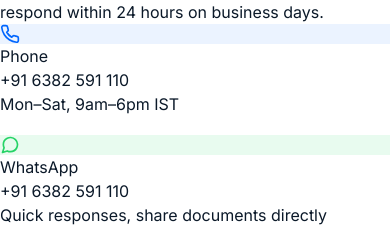
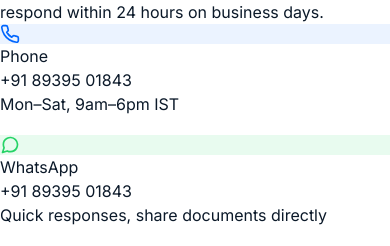
Before and after one commit to adithya300800/ACS_Chennai, a React (Vite) app: page /contact in a window 390 px wide. Shown: the part 140-386 px from the top of the page. Built offline with nearby package versions, Linux system fonts and the light colour scheme; the HTML template or start-up script is replaced by a standard one.

Commit message:
Update phone number to +91 89395 01843 across site references

```diff
--- a/src/components/Contact.jsx
+++ b/src/components/Contact.jsx
@@ -14,7 +14,7 @@
         </form>
         <div className="mt-8 text-base">
           <b>Email:</b> info@acschennai.com<br/>
-          <b>Phone:</b> +91 98765 43210<br/>
+          <b>Phone:</b> +91 89395 01843<br/>
           <b>Location:</b> Chennai, India
         </div>
       </div>
--- a/src/pages/Contact.jsx
+++ b/src/pages/Contact.jsx
@@ -75,7 +75,7 @@
                 </div>
                 <div>
                   <div className="contact-card-label">Phone</div>
-                  <div className="contact-card-value">+91 6382 591 110</div>
+                  <div className="contact-card-value">+91 89395 01843</div>
                   <div className="contact-card-sub">Mon–Sat, 9am–6pm IST</div>
                 </div>
               </div>
@@ -89,7 +89,7 @@
                 </div>
                 <div>
                   <div className="contact-card-label">WhatsApp</div>
-                  <div className="contact-card-value">+91 6382 591 110</div>
+                  <div className="contact-card-value">+91 89395 01843</div>
                   <div className="contact-card-sub">Quick responses, share documents directly</div>
                 </div>
               </div>
@@ -127,7 +127,7 @@
             {/* Big WhatsApp CTA */}
             <div style={{ marginTop: '1.5rem' }}>
               <a
-                href="https://wa.me/916382591110"
+                href="https://wa.me/918939501843"
                 target="_blank"
                 rel="noopener noreferrer"
                 className="btn btn-amber"
--- a/src/pages/Home.jsx
+++ b/src/pages/Home.jsx
@@ -276,8 +276,8 @@
               <svg width="16" height="16" fill="none" stroke="currentColor" strokeWidth="2" strokeLinecap="round" strokeLinejoin="round" viewBox="0 0 24 24"><path d="M22 16.92v3a2 2 0 01-2.18 2 19.79 19.79 0 01-8.63-3.07 19.5 19.5 0 01-6-6 19.79 19.79 0 01-3.07-8.67A2 2 0 014.11 2h3a2 2 0 012 1.72 12.84 12.84 0 00.7 2.81 2 2 0 01-.45 2.11L8.09 9.91a16 16 0 006 6l1.27-1.27a2 2 0 012.11-.45 12.84 12.84 0 002.81.7A2 2 0 0122 16.92z"/></svg>
               Get a Quote
             </Link>
-            <a href="https://wa.me/916382591110" target="_blank" rel="noopener noreferrer" className="btn btn-ghost" style={{ background: '#fff', color: 'var(--navy)' }}>
-              <svg width="16" height="16" fill="currentColor" viewBox="0 0 24 24"><path d="M17.472 14.382c-.297-.149-1.758-.867-2.03-.967-.273-.099-.471-.148-.67.15-.197.296-.767.966-.94 1.164-.173.199-.347.223-.644.075-.297-.15-1.255-.463-2.39-1.475-.883-.788-1.48-1.761-1.653-2.059-.173-.297-.018-.458.13-.606.134-.133.298-.347.446-.52.149-.174.198-.298.298-.497.099-.198.05-.371-.025-.52-.075-.149-.669-1.612-.916-2.207-.242-.579-.487-.5-.669-.51-.173-.008-.371-.01-.57-.01-.198 0-.52.074-.792.372-.272.297-1.04 1.016-1.04 2.479 0 1.462 1.065 2.875 1.213 3.074.149.198 2.096 3.2 5.077 4.487.709.306 1.262.489 1.694.625.712.227 1.36.195 1.871.118.571-.085 1.758-.719 2.006-1.413.248-.694.248-1.289.173-1.413-.074-.124-.272-.198-.57-.347m-5.421 7.403h-.004a9.87 9.87 0 01-5.031-1.378l-.361-.214-3.741.982.998-3.648-.235-.374a9.86 9.86 0 01-1.51-5.26c.001-5.45 4.436-9.884 9.888-9.884 2.64 0 5.122 1.03 6.988 2.898a9.825 9.825 0 012.893 6.994c-.003 5.45-4.437 9.884-9.885 9.884m8.413-18.297A11.815 11.815 0 0012.05 0C5.495 0 .16 5.335.157 11.892c0 2.096.547 4.142 1.588 5.945L.057 24l6.305-1.654a11.882 11.882 0 005.683 1.448h.005c6.554 0 11.89-5.335 11.893-11.893a11.821 11.821 0 00-3.48-8.413z"/></svg>
+            <a href="https://wa.me/918939501843" target="_blank" rel="noopener noreferrer" className="btn btn-ghost" style={{ background: '#fff', color: 'var(--navy)' }}>
+              <svg width="16" height="16" fill="currentColor" viewBox="0 0 24 24"><path d="M17.472 14.382c-.297-.149-1.758-.867-2.03-.967-.273-.099-.471-.148-.67.15-.197.296-.767.966-.94 1.164-.173.199-.347.223-.644.075-.297-.15-1.255-.463-2.39-1.475-.883-.788-1.48-1.761-1.653-2.059-.173-.297-.018-.458.13-.606.134-.133.298-.347.446-.52.149-.174.198-.298.298-.497.099-.198.05-.371-.025-.52-.075-.149-.669-1.612-.916-2.207-.242-.579-.487-.5-.669-.51-.173-.008-.371-.01-.57-.01-.198 0-.52.074-.792.372-.272.297-1.04 1.016-1.04 2.479 0 1.462 1.065 2.875 1.213 3.074.149.198 2.096 3.2 5.077 4.487.709.306 1.262.489 1.694.625.712.227 1.36.195 1.871.118.571-.085 1.758-.719 2.006-1.413.248-.694.248-1.289.173-1.413-.074-.124-.272-.198-.57-.347m-5.421 7.403h-.004a9.87 9.87 0 01-5.031-1.378l-.361-.214-3.741.982.998-3.648-.235-.374a9.86 9.86 0 01-1.51-5.26c.001-5.45 4.436-9.884 9.888-9.884 2.64 0 5.122 1.03 6.988 2.898a9.825 9.825 0 012.893 6.994c-.003 5.45-4.437 9.884-9.885 9.884m8.413-18.297A11.815 11.815 0 0012.05 0C5.495 0 .16 5.335.157 11.892c0 2.096.547 4.142 1.588 5.945L.057 24l6.305-1.654 a11.882 11.882 0 005.683 1.448h.005c6.554 0 11.89-5.335 11.893-11.893a11.821 11.821 0 00-3.48-8.413z"/></svg>
               WhatsApp Us
             </a>
           </div>
```
